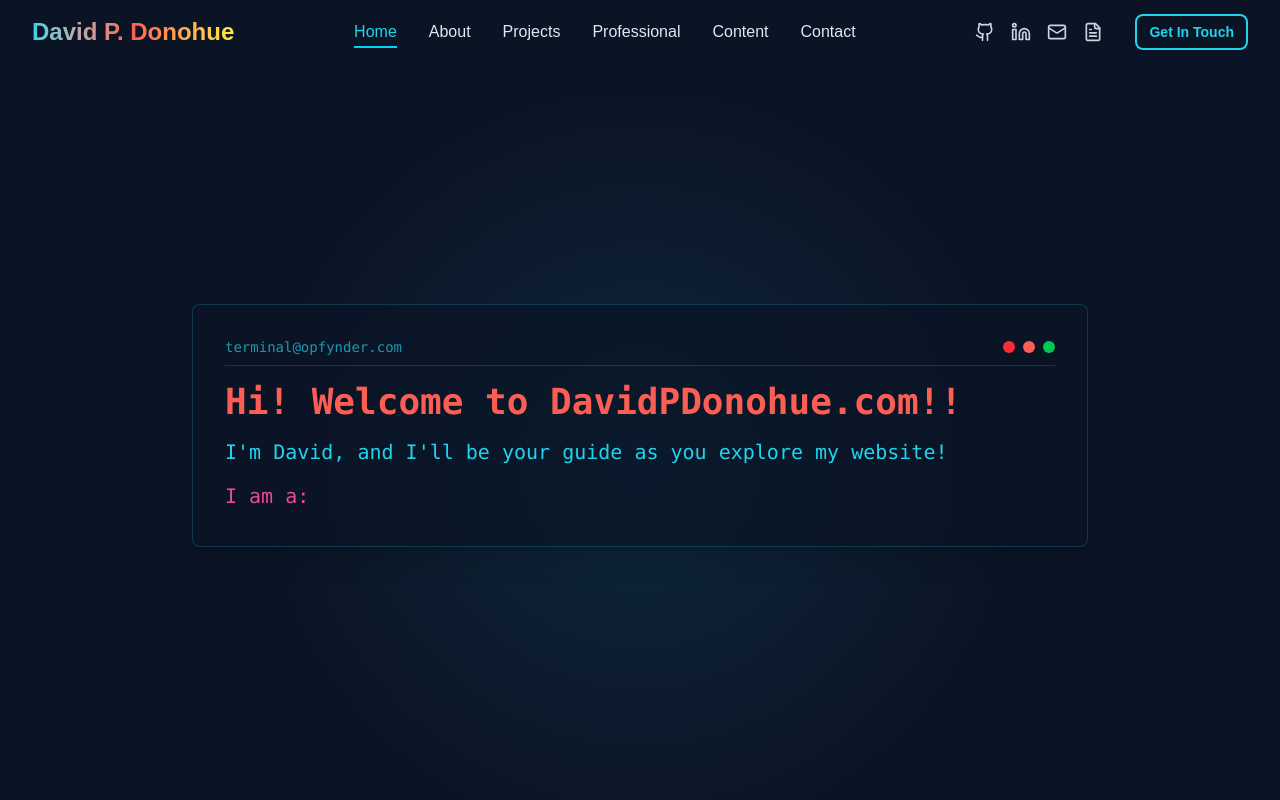
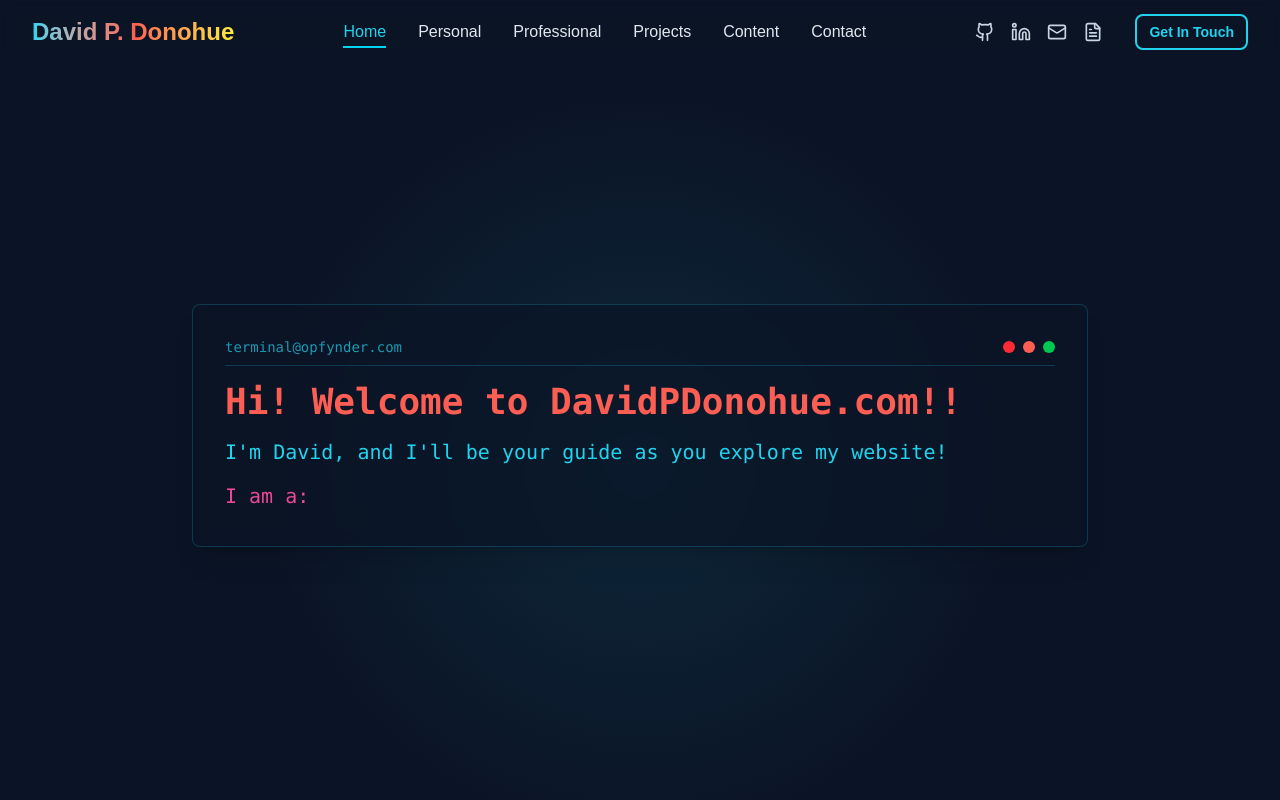
Before and after one commit to sdirishguy/davidpdonohue, a Next.js app: page / in a window 1280 px wide. Shown: the top 800 px of the page. Built offline with nearby package versions, Linux system fonts and the light colour scheme.

Commit message:
Updated Header navigation items and reordered them.

```diff
--- a/src/components/layout/Header.tsx
+++ b/src/components/layout/Header.tsx
@@ -14,9 +14,9 @@ interface HeaderProps {
 
 const navigation = [
   { name: 'Home', href: '/' },
-  { name: 'About', href: '/about' },
+  { name: 'Personal', href: '/about' },
+  { name: 'Professional', href: '/professional' },
   { name: 'Projects', href: '/projects' },
-  { name: 'Professional', href: '/professional' },
   { name: 'Content', href: '/content' },
   { name: 'Contact', href: '/contact' },
 ]
```
